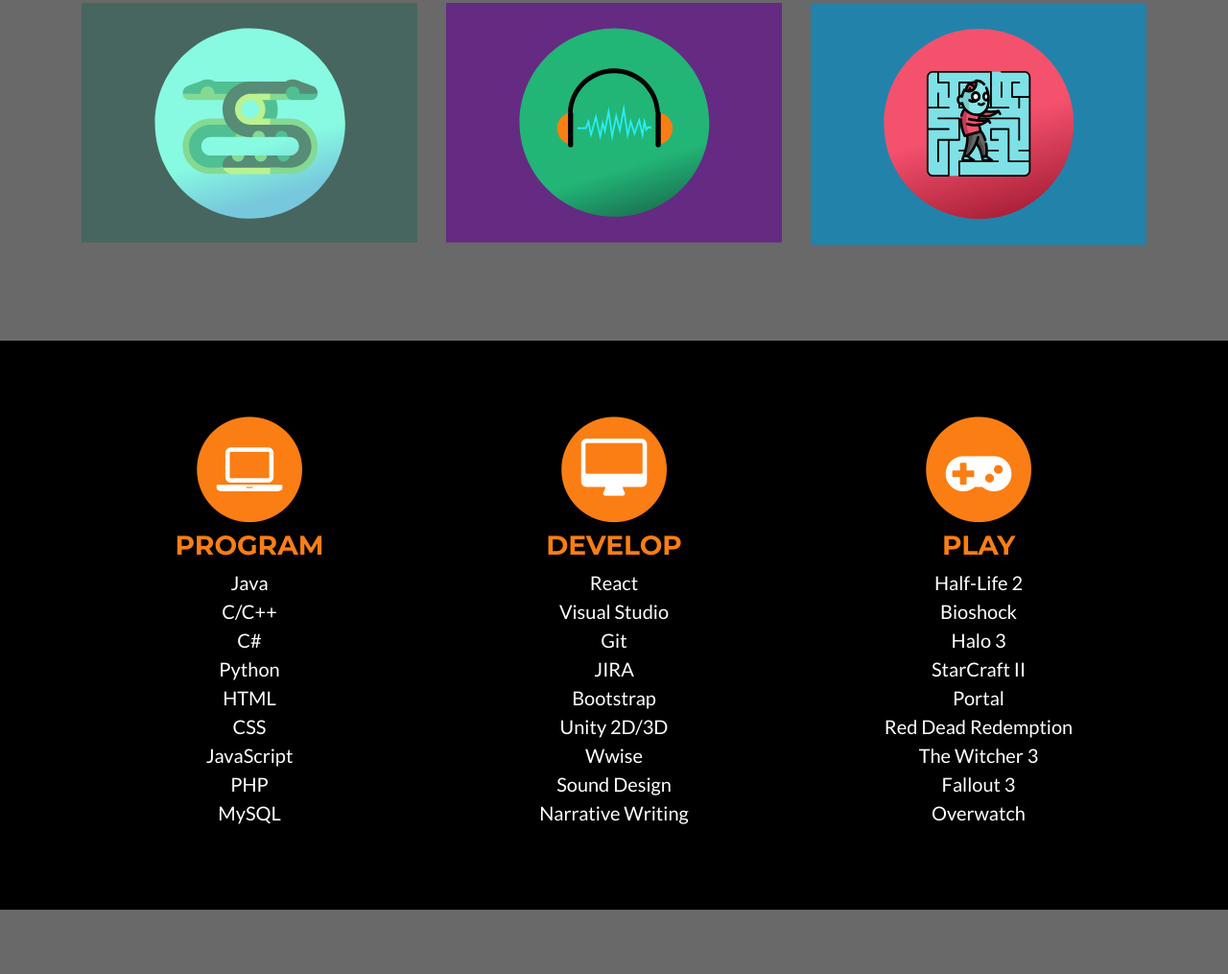
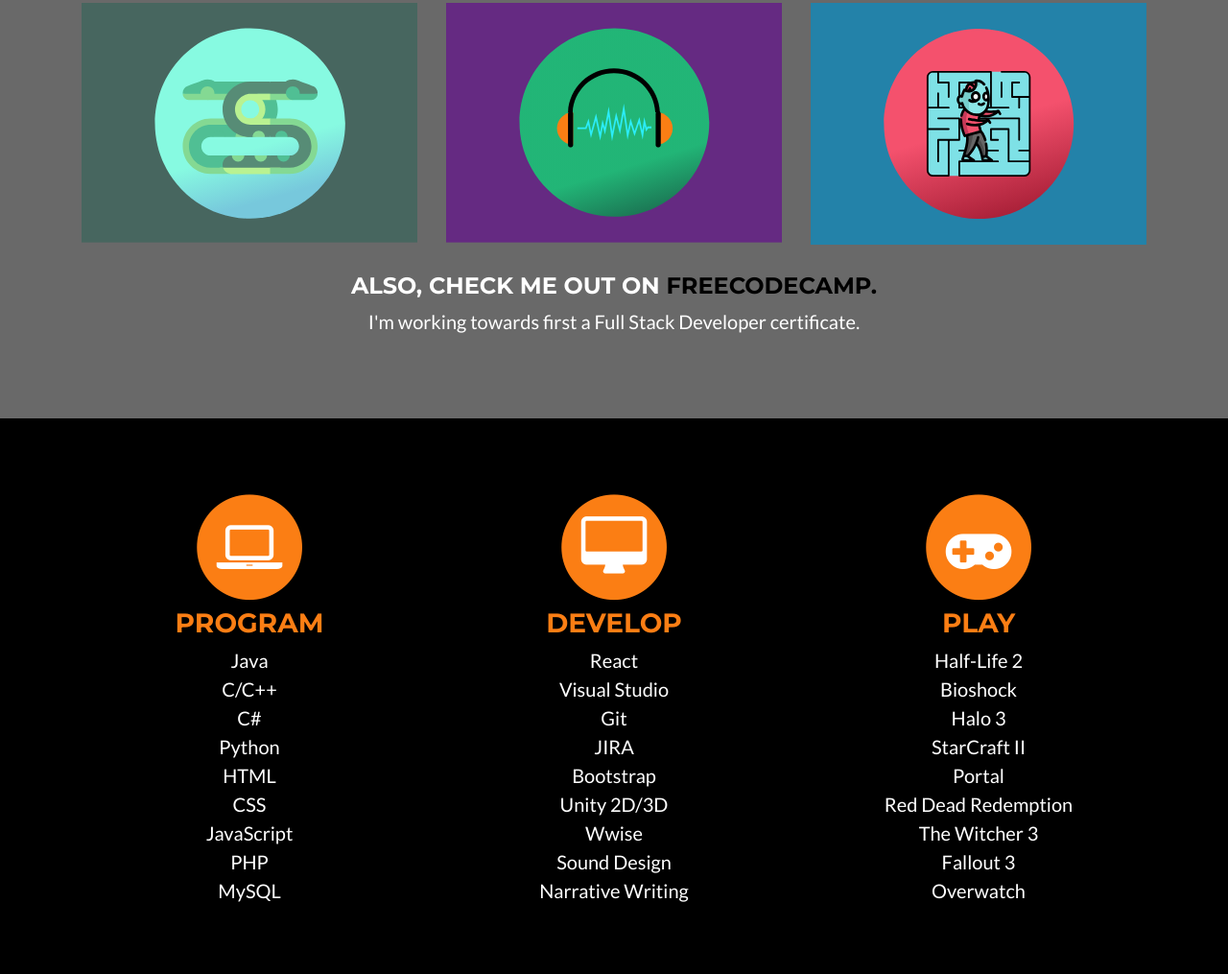
Before and after one commit to joshuadjacoby/joshuadjacoby.github.io, a plain HTML site: page index.html in a window 1280 px wide. Shown: the part 1354-2369 px from the top of the page at 96% size. Drawn offline with Linux system fonts and the light colour scheme.

Commit message:
Added freeCodeCamp link and new resume

```diff
--- a/index.html
+++ b/index.html
@@ -172,6 +172,10 @@
 						<img class="img-fluid" src="img/portfolio/just_run.svg" alt="just run">
 					</a>
 				</div>
+			</div>
+			<div class="text-center">
+				<h4>Also, check me out on <a href="https://www.freecodecamp.org/joshuadjacoby" target="_blank">freeCodeCamp.</a></h4>
+				<p>I'm working towards first a Full Stack Developer certificate.</p>
 			</div>
 		</div>
 	</section>
```
Also changed, not shown: 1 other file.
